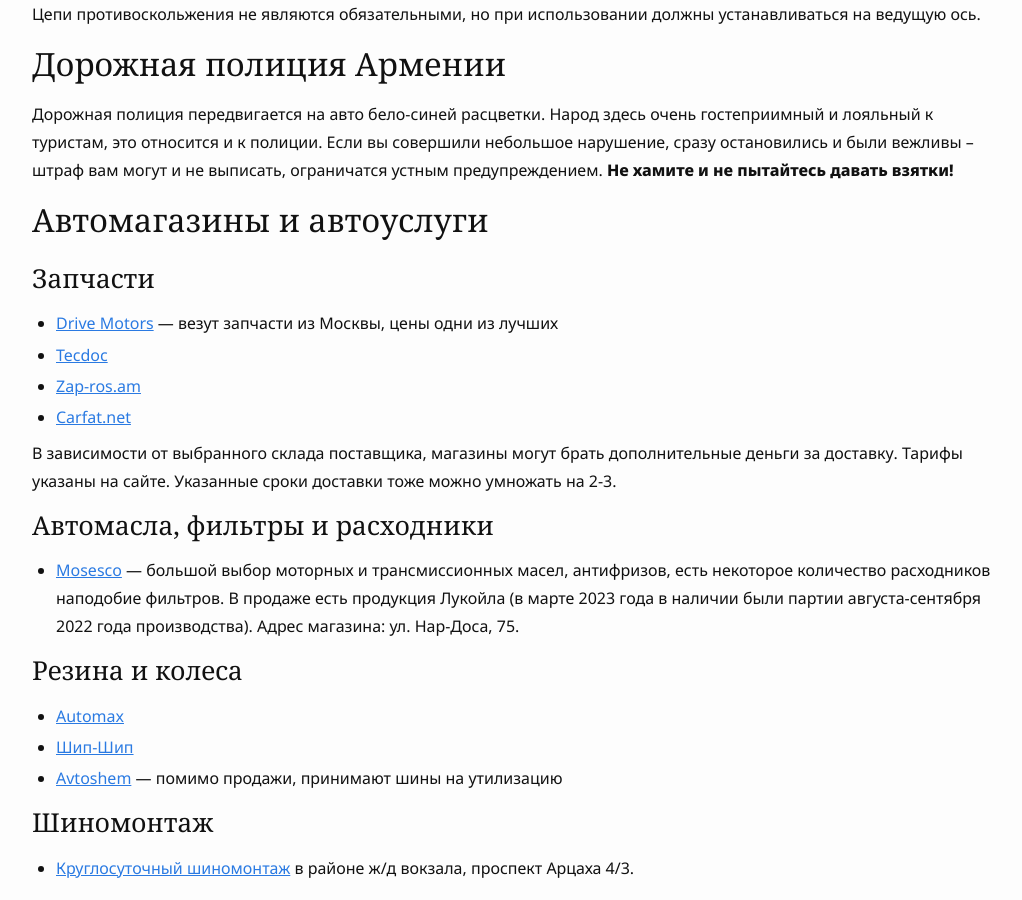
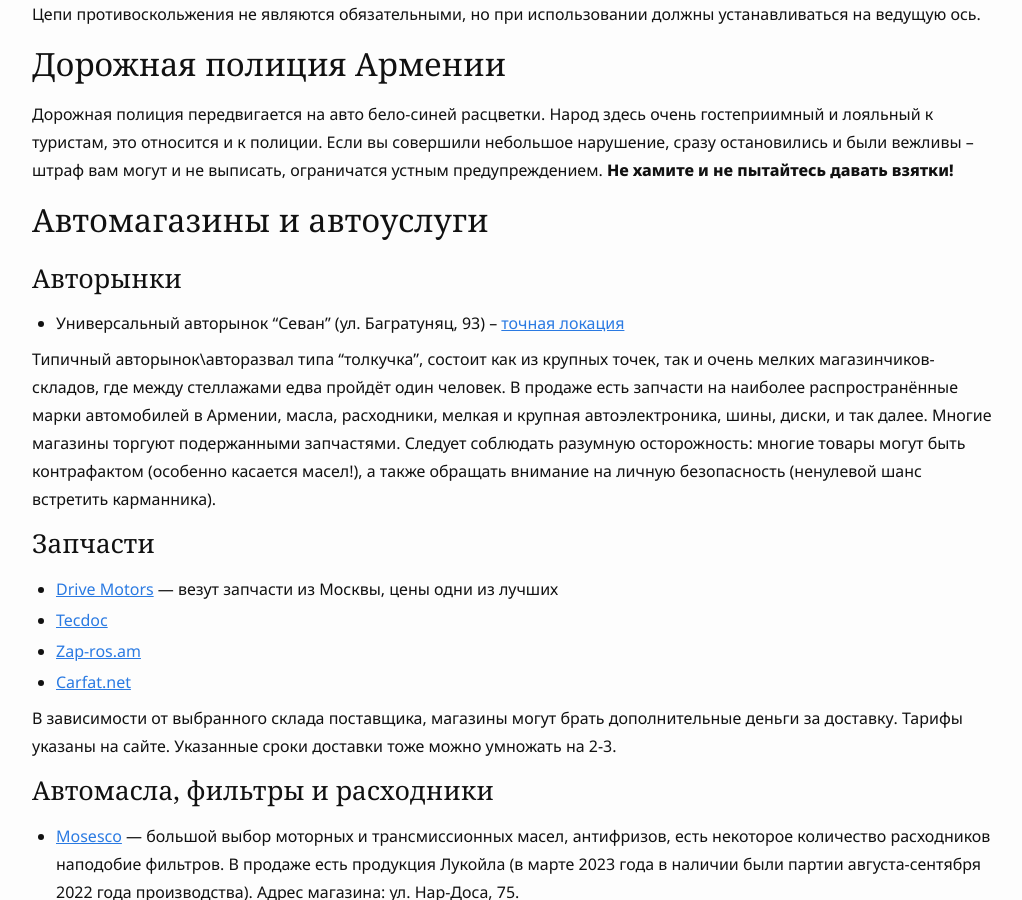
Before and after one commit to haywiki/haywiki.github.io, a Jekyll site: the page built from drive/index.md, in a window 1280 px wide and 900 px high, scrolled down 4297 px. Shown: the whole window, without its empty margins (128-1150 px from the left). Built offline with Jekyll 4.4.1, drawn with Linux system fonts in a browser that asks for light colours; nearby versions of some CDN libraries; a script that is not in the unit is left out.

Commit message:
added info on Sevan car parts and accessories market

```diff
--- a/drive/index.md
+++ b/drive/index.md
@@ -140,6 +140,12 @@
 
 ## Автомагазины и автоуслуги
 
+### Авторынки
+
+- Универсальный авторынок "Севан" (ул. Багратуняц, 93) -- [точная локация](https://yandex.ru/maps/-/CCUSF2ei3C)
+
+Типичный авторынок\авторазвал типа "толкучка", состоит как из крупных точек, так и очень мелких магазинчиков-складов, где между стеллажами едва пройдёт один человек. В продаже есть запчасти на наиболее распространённые марки автомобилей в Армении, масла, расходники, мелкая и крупная автоэлектроника, шины, диски, и так далее. Многие магазины торгуют подержанными запчастями. Следует соблюдать разумную осторожность: многие товары могут быть контрафактом (особенно касается масел!), а также обращать внимание на личную безопасность (ненулевой шанс встретить карманника).
+
 ### Запчасти
 
 - [Drive Motors](https://shop.drivemotors.am/) — везут запчасти из Москвы, цены одни из лучших
```
